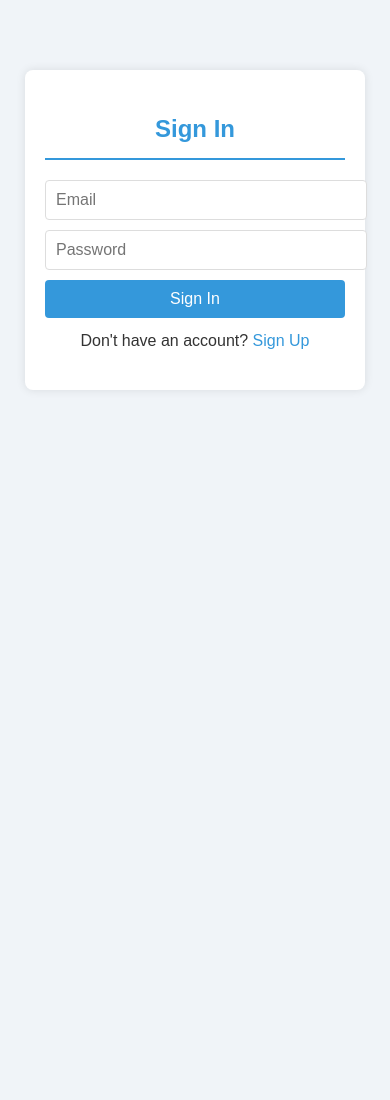
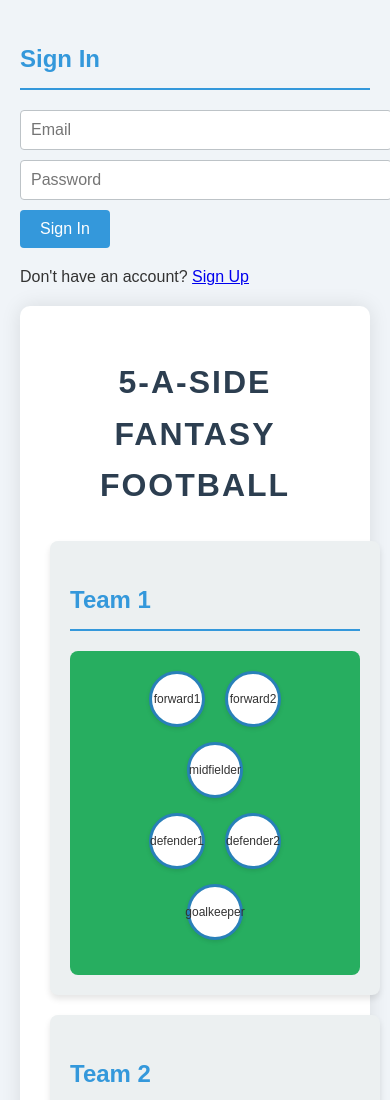
Before and after one commit to adnanalz/5-a-side-fantasy, a plain HTML site: page index.html in a window 390 px wide. Shown: the top 1100 px of the page. Before the commit the page ends 844 px from the top, so only its background shows below. Drawn offline with Linux system fonts and the light colour scheme.

Commit message:
5 a side
footy

```diff
--- a/index.html
+++ b/index.html
@@ -5,6 +5,7 @@
     <meta name="viewport" content="width=device-width, initial-scale=1.0" />
     <title>5-a-Side Fantasy Football</title>
     <link rel="stylesheet" href="style.css" />
+    <meta name="viewport" content="width=device-width, initial-scale=1.0" />
   </head>
   <body>
     <div id="auth-container">
--- a/style.css
+++ b/style.css
@@ -1,5 +1,5 @@
 body {
-    font-family: Arial, sans-serif;
+    font-family: 'Arial', sans-serif;
     line-height: 1.6;
     margin: 0;
     padding: 20px;
@@ -37,6 +37,7 @@ h2 {
 
 .team-setup {
     display: flex;
+    flex-wrap: wrap;
     justify-content: space-between;
     margin-bottom: 30px;
 }
@@ -47,6 +48,7 @@ h2 {
     padding: 20px;
     border-radius: 8px;
     box-shadow: 0 4px 6px rgba(0,0,0,0.1);
+    margin-bottom: 20px; /* Add margin for spacing */
 }
 
 .formation {
@@ -141,68 +143,22 @@ button:hover {
     box-shadow: 0 2px 4px rgba(0,0,0,0.1);
 }
 
+/* Media Queries for Responsive Design */
 @media (max-width: 768px) {
     .team-setup {
         flex-direction: column;
     }
     .team {
-        width: 100%;
-        margin-bottom: 20px;
+        width: 100%; /* Full width on small screens */
     }
-    #points-list {
-        flex-direction: column;
+    .player {
+        width: 50px; /* Smaller player circles on mobile */
+        height: 50px;
     }
-    .team-points {
-        width: 100%;
+    h1 {
+        font-size: 2em; /* Smaller header on mobile */
+    }
+    h2 {
+        font-size: 1.5em; /* Smaller subheader on mobile */
     }
 }
-
-#auth-container {
-    max-width: 300px;
-    margin: 50px auto;
-    padding: 20px;
-    background-color: #fff;
-    border-radius: 8px;
-    box-shadow: 0 0 10px rgba(0,0,0,0.1);
-}
-
-#auth-container h2 {
-    text-align: center;
-    color: #3498db;
-}
-
-#auth-container input {
-    width: 100%;
-    padding: 10px;
-    margin-bottom: 10px;
-    border: 1px solid #ddd;
-    border-radius: 4px;
-}
-
-#auth-container button {
-    width: 100%;
-    padding: 10px;
-    background-color: #3498db;
-    color: white;
-    border: none;
-    border-radius: 4px;
-    cursor: pointer;
-}
-
-#auth-container button:hover {
-    background-color: #2980b9;
-}
-
-#auth-container p {
-    text-align: center;
-    margin-top: 10px;
-}
-
-#auth-container a {
-    color: #3498db;
-    text-decoration: none;
-}
-
-.container {
-    display: none;
-}
```
